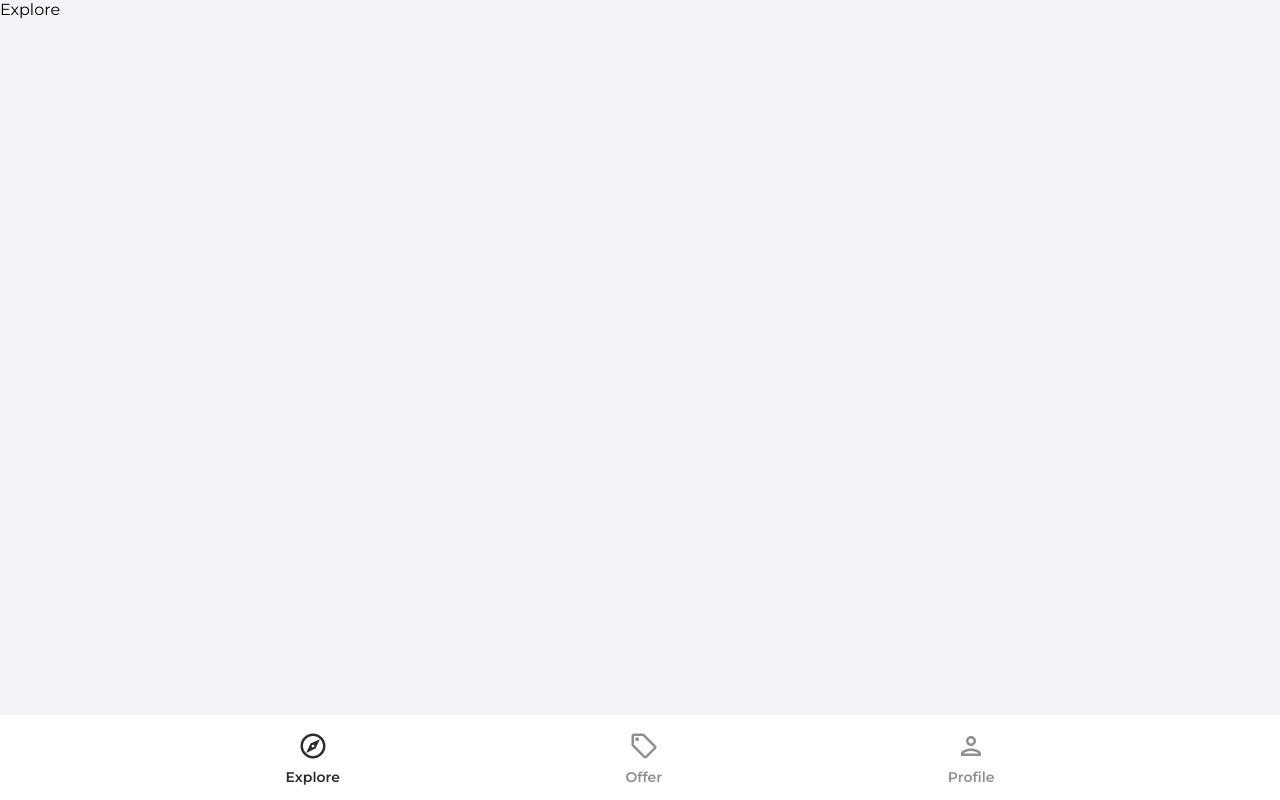
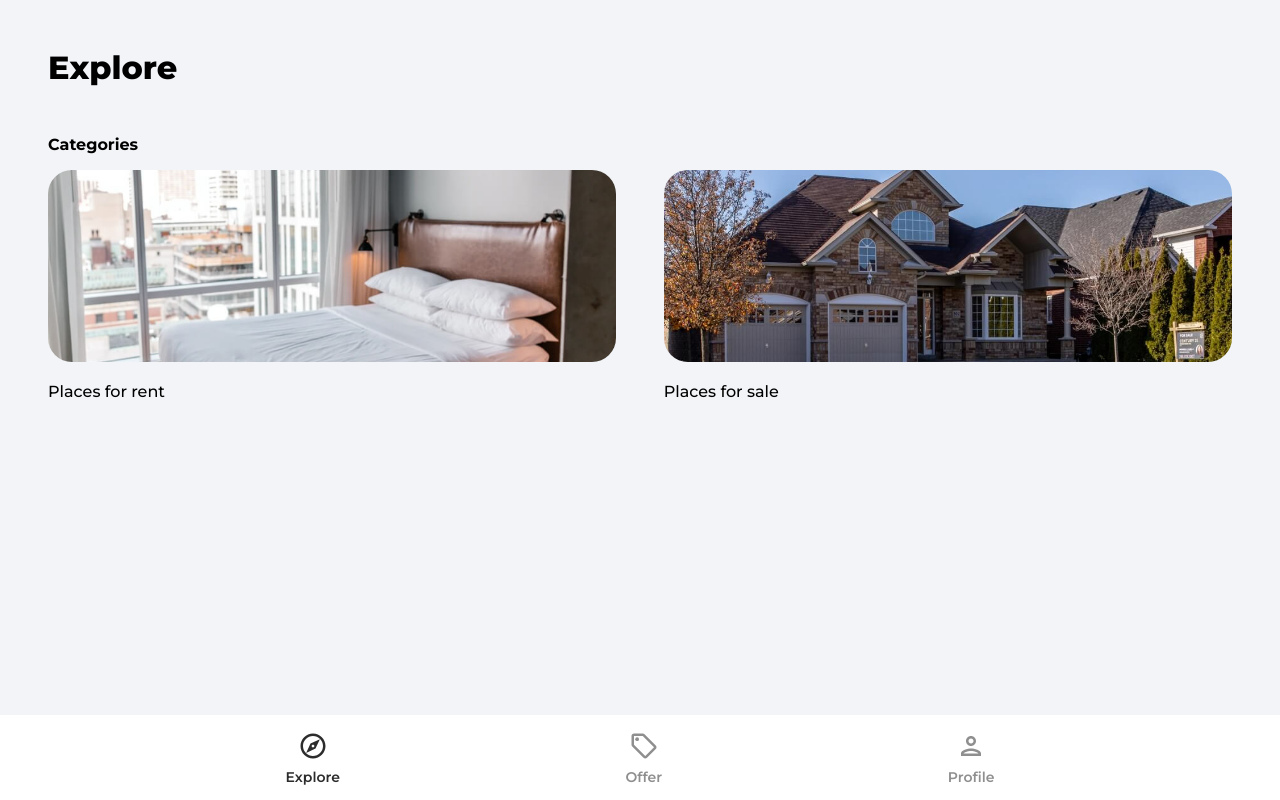
Before and after one commit to edvardgospel/house-marketplace, a React (Create React App) app: page / in a window 1280 px wide. Built offline with nearby package versions, Linux system fonts and the light colour scheme; no server answers.

Commit message:
Explore Page

```diff
--- a/src/App.js
+++ b/src/App.js
@@ -5,6 +5,7 @@
 import PrivateRoute from './components/PrivateRoute'
 import Explore from './pages/Explore'
 import Offers from './pages/Offers'
+import Category from './pages/Category'
 import Profile from './pages/Profile'
 import SignIn from './pages/SignIn'
 import SignUp from './pages/SignUp'
@@ -18,6 +19,7 @@
                 <Routes>
                     <Route path='/' element={<Explore />} />
                     <Route path='/offers' element={<Offers />} />
+                    <Route path='/category/:categoryName' element={<Category />} />
                     <Route path='/profile' element={<PrivateRoute />}>
                         <Route path='/profile' element={<Profile />} />
                     </Route>
--- /dev/null
+++ b/src/pages/Category.jsx
@@ -0,0 +1,8 @@
+
+const Category = () => {
+  return (
+    <div>Category</div>
+  )
+}
+
+export default Category
--- a/src/pages/Explore.jsx
+++ b/src/pages/Explore.jsx
@@ -1,7 +1,34 @@
+import { Link } from 'react-router-dom'
+import rentCategoryImage from '../assets/jpg/rentCategoryImage.jpg'
+import sellCategoryImage from '../assets/jpg/sellCategoryImage.jpg'
+
 const Explore = () => {
-  return (
-    <div>Explore</div>
-  )
+    return (
+        <div className='explore'>
+            <header>
+                <p className="pageHeader">Explore</p>
+            </header>
+            <main>
+                {/* Slider */}
+                <p className="exploreCategoryHeading">Categories</p>
+                <div className="exploreCategories">
+                    <Link to='/categories/rent'>
+                        <img src={rentCategoryImage}
+                            alt="rent"
+                            className='exploreCategoryImg' />
+                        <p className="exploreCategoryName">Places for rent</p>
+                    </Link>
+                    <Link to='/categories/sell'>
+                        <img src={sellCategoryImage}
+                            alt="sell"
+                            className='exploreCategoryImg' />
+                        <p className="exploreCategoryName">Places for sale</p>
+
+                    </Link>
+                </div>
+            </main>
+        </div>
+    )
 }
 
 export default Explore
```
